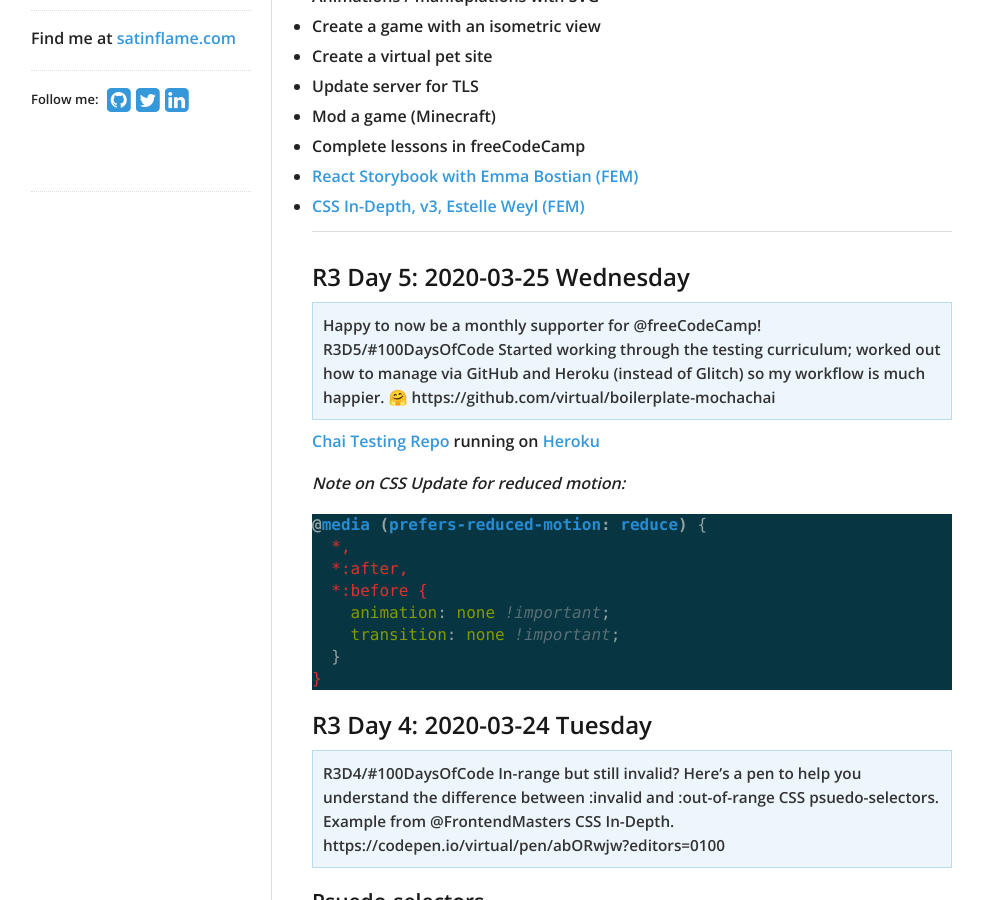
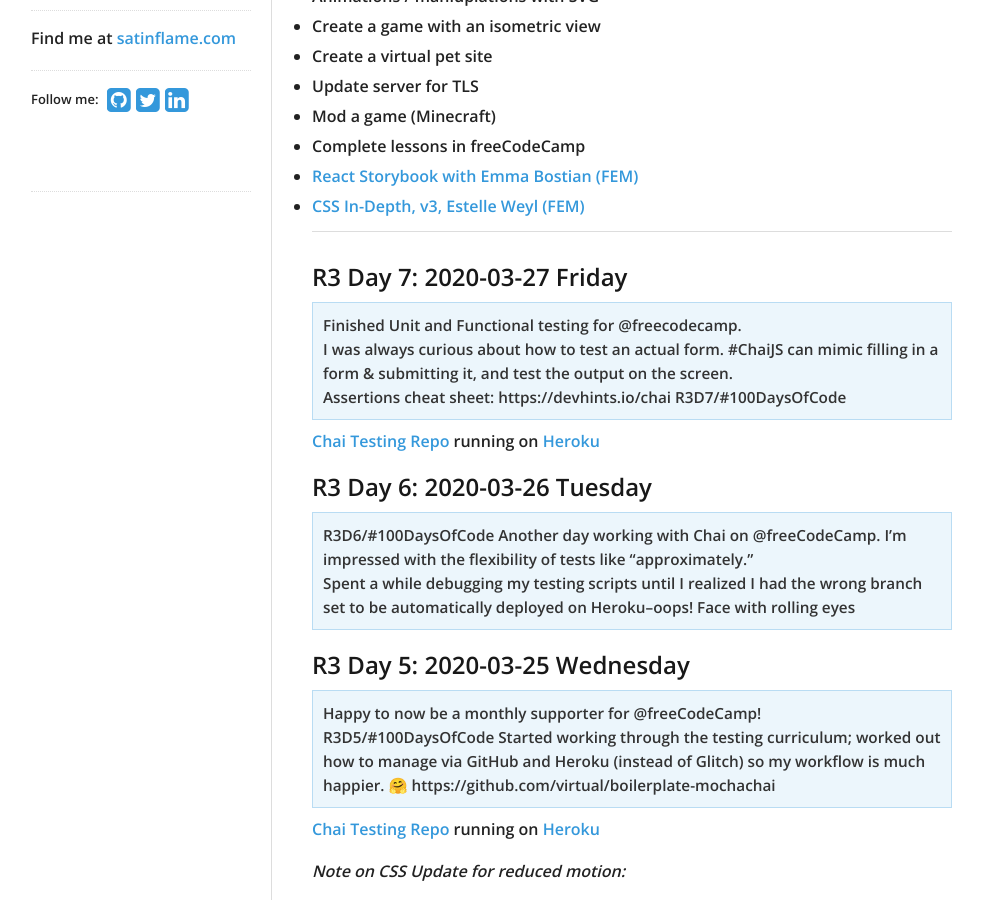
Before and after one commit to virtual/100daysofcode, a Jekyll site: the page built from index.md, in a window 1280 px wide and 900 px high, scrolled down 301 px. Shown: the whole window, without its empty margins (139-1122 px from the left). Built offline with Jekyll 4.4.1, drawn with Linux system fonts in a browser that asks for light colours; nearby versions of some CDN libraries; our own code applies the rules of GitHub Pages for plain Markdown files.

Commit message:
add days 6 and 7

```diff
--- a/index.md
+++ b/index.md
@@ -18,6 +18,26 @@
 - [CSS In-Depth, v3, Estelle Weyl (FEM)](https://frontendmasters.com/workshops/css-in-depth-v3/)
 
 ----------
+
+
+
+## R3 Day 7: 2020-03-27 Friday
+
+> Finished Unit and Functional testing for @freecodecamp.
+>
+> I was always curious about how to test an actual form. #ChaiJS can mimic filling in a form & submitting it, and test the output on the screen.
+>
+> Assertions cheat sheet: https://devhints.io/chai
+R3D7/#100DaysOfCode
+
+[Chai Testing Repo](https://github.com/virtual/boilerplate-mochachai) running on [Heroku](https://fcc-boilerplate-mochachai.herokuapp.com/)
+
+
+## R3 Day 6: 2020-03-26 Tuesday
+
+> R3D6/#100DaysOfCode Another day working with Chai on @freeCodeCamp. I'm impressed with the flexibility of tests like "approximately."
+>
+> Spent a while debugging my testing scripts until I realized I had the wrong branch set to be automatically deployed on Heroku--oops! Face with rolling eyes
 
 ## R3 Day 5: 2020-03-25 Wednesday
 
```
